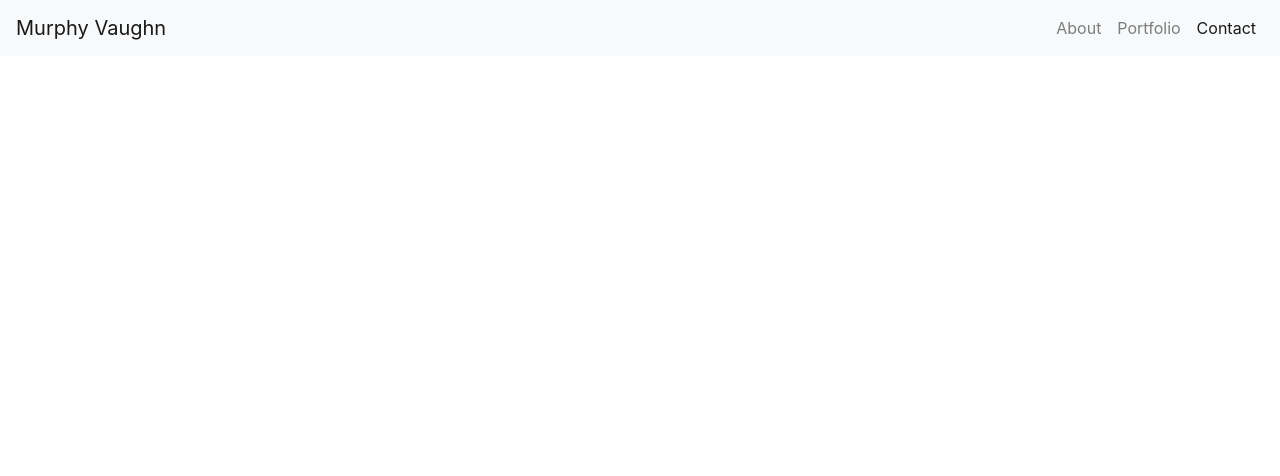
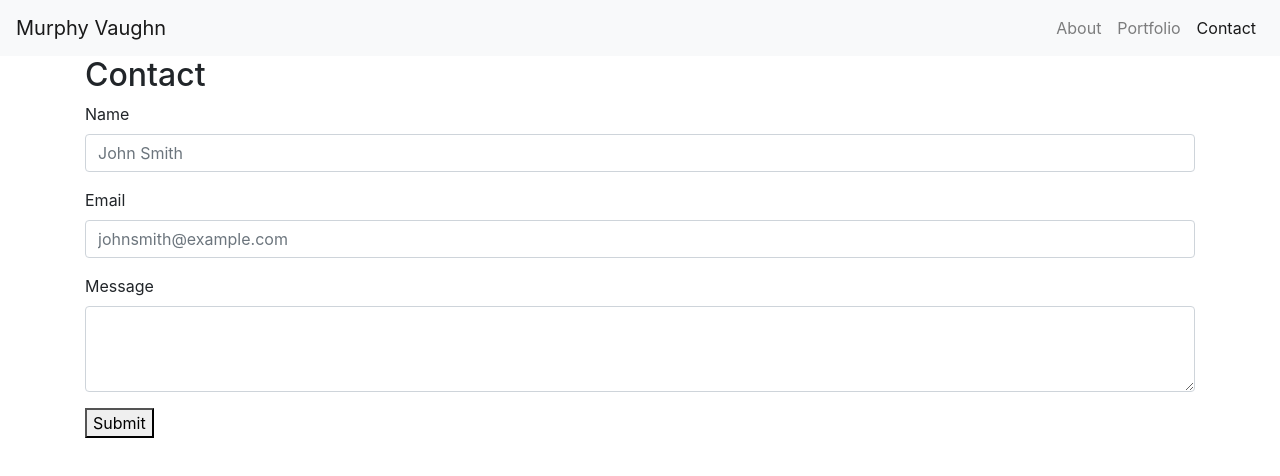
Before and after one commit to proflonghair07/Murphy_Vaughn_Portfolio, a plain HTML site: page contact.html in a window 1280 px wide. Drawn offline with nearby package versions, Linux system fonts and the light colour scheme.

Commit message:
added form to contact page

```diff
--- a/contact.html
+++ b/contact.html
@@ -27,5 +27,24 @@
           </ul>
         </div>
       </nav>
+
+      <main class="container">
+        <h2>Contact</h2>
+        <form>
+            <div class="form-group">
+              <label for="exampleFormControlInput1">Name</label>
+              <input type="email" class="form-control" id="exampleFormControlInput1" placeholder="John Smith">
+            </div>
+            <div class="form-group">
+                <label for="exampleFormControlInput1">Email</label>
+                <input type="email" class="form-control" id="exampleFormControlInput1" placeholder="johnsmith@example.com">
+            </div>
+            <div class="form-group">
+              <label for="exampleFormControlTextarea1">Message</label>
+              <textarea class="form-control" id="exampleFormControlTextarea1" rows="3"></textarea>
+            </div>
+            <button type="button">Submit</button>
+          </form>
+      </main>
 </body>
 </html>
```
